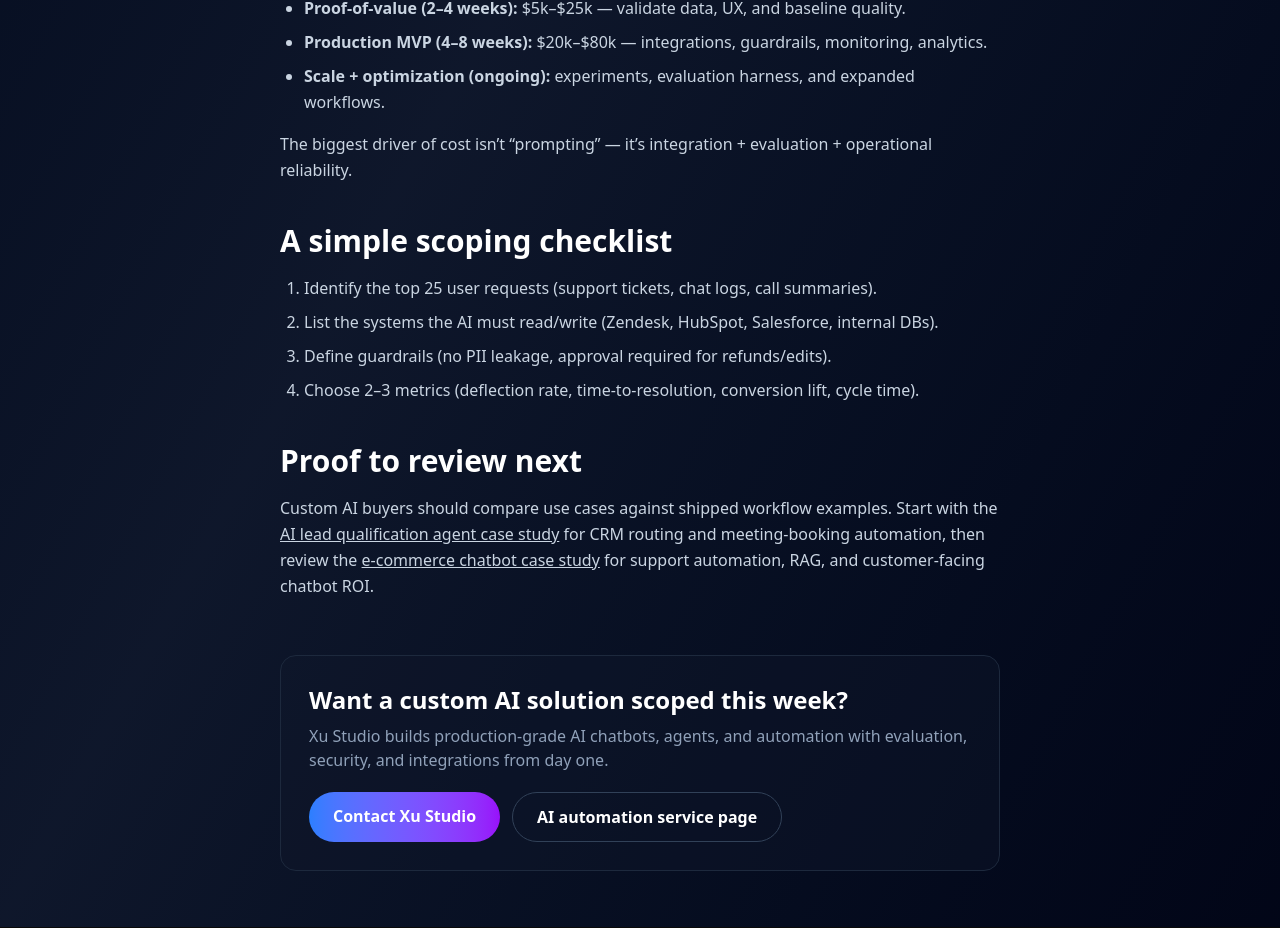
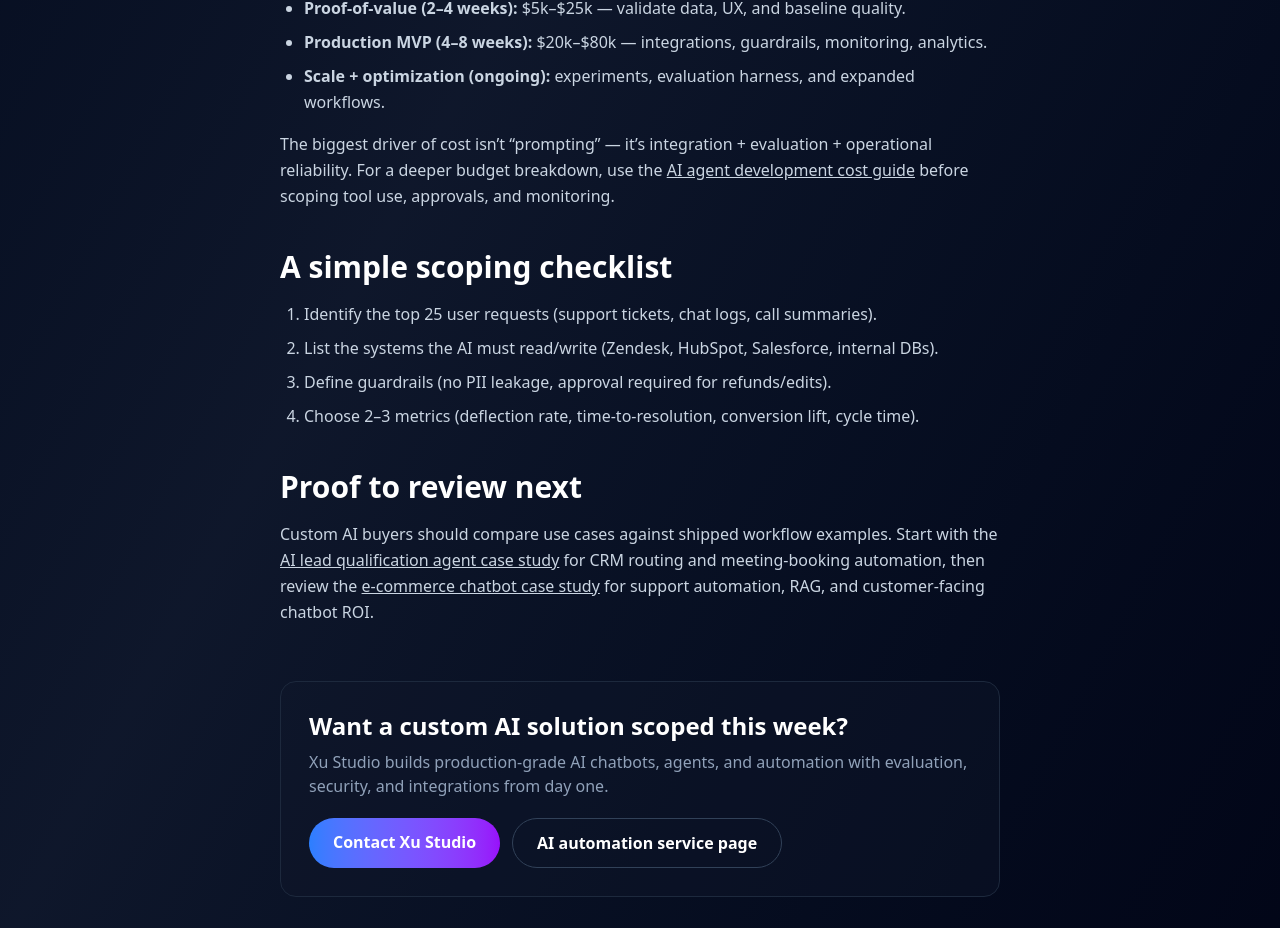
Before and after one commit to ethansure/thexu-studio, a Next.js app: page /insights/custom-ai-solutions in a window 1280 px wide. Shown: the part 1440-2368 px from the top of the page. Built offline with nearby package versions, Linux system fonts and the light colour scheme.

Commit message:
Link custom AI solutions to agent cost guide

```diff
--- a/src/app/insights/custom-ai-solutions/page.tsx
+++ b/src/app/insights/custom-ai-solutions/page.tsx
@@ -31,7 +31,7 @@ export default function PostPage() {
         description:
           'A practical guide to choosing the right custom AI solution: where AI delivers ROI, typical costs and timelines, and implementation patterns for chatbots, agents, and automation.',
         datePublished: '2026-05-11',
-        dateModified: '2026-05-11',
+        dateModified: '2026-06-30',
         inLanguage: 'en-US',
         mainEntityOfPage: {
           '@type': 'WebPage',
@@ -190,7 +190,11 @@ export default function PostPage() {
             </li>
           </ul>
           <p className="mt-4">
-            The biggest driver of cost isn’t “prompting” — it’s integration + evaluation + operational reliability.
+            The biggest driver of cost isn’t “prompting” — it’s integration + evaluation + operational reliability. For a deeper budget breakdown, use the{' '}
+            <Link className="underline hover:text-white" href="/insights/ai-agent-development-cost">
+              AI agent development cost guide
+            </Link>{' '}
+            before scoping tool use, approvals, and monitoring.
           </p>
         </Section>
 
```
